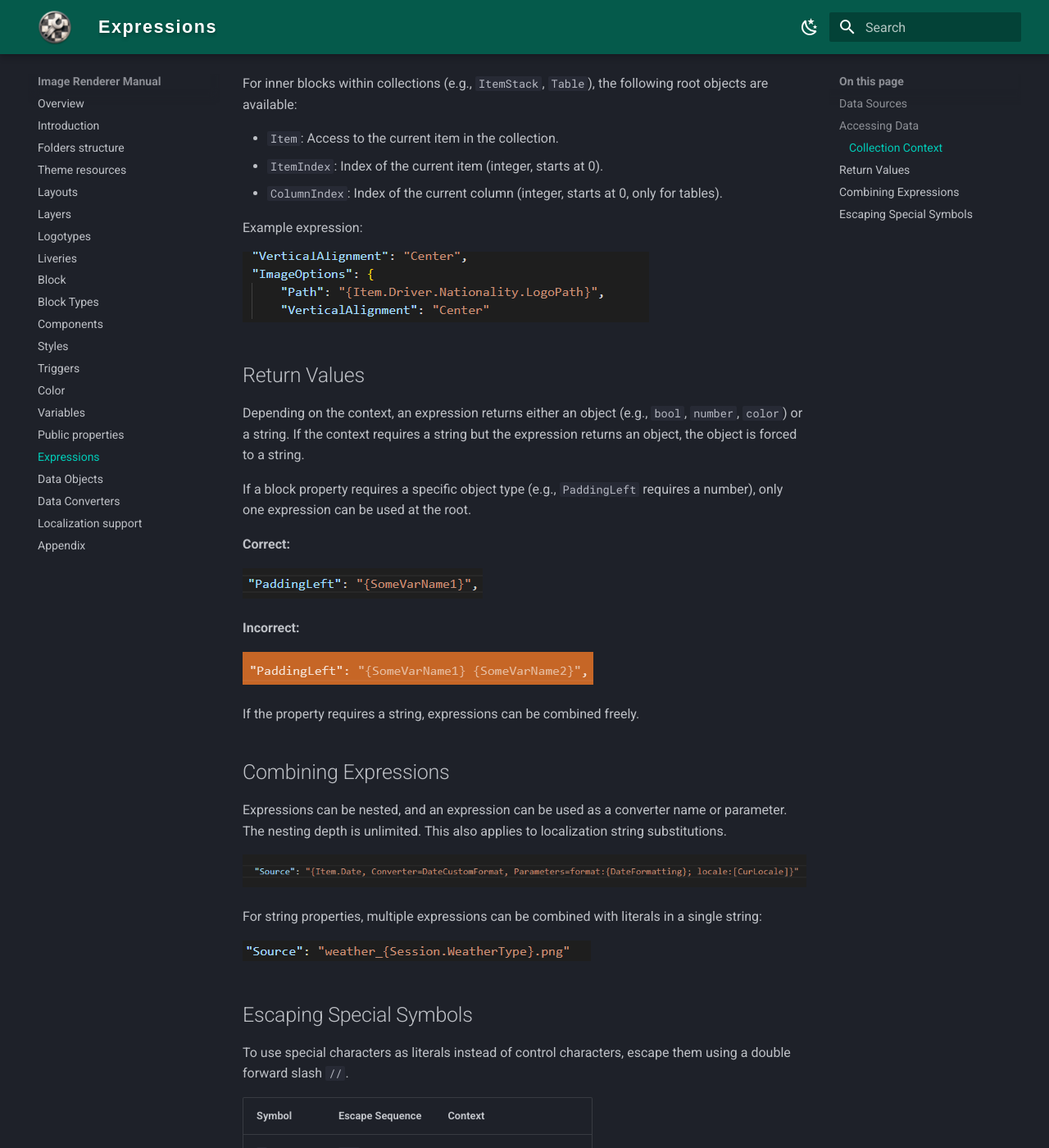
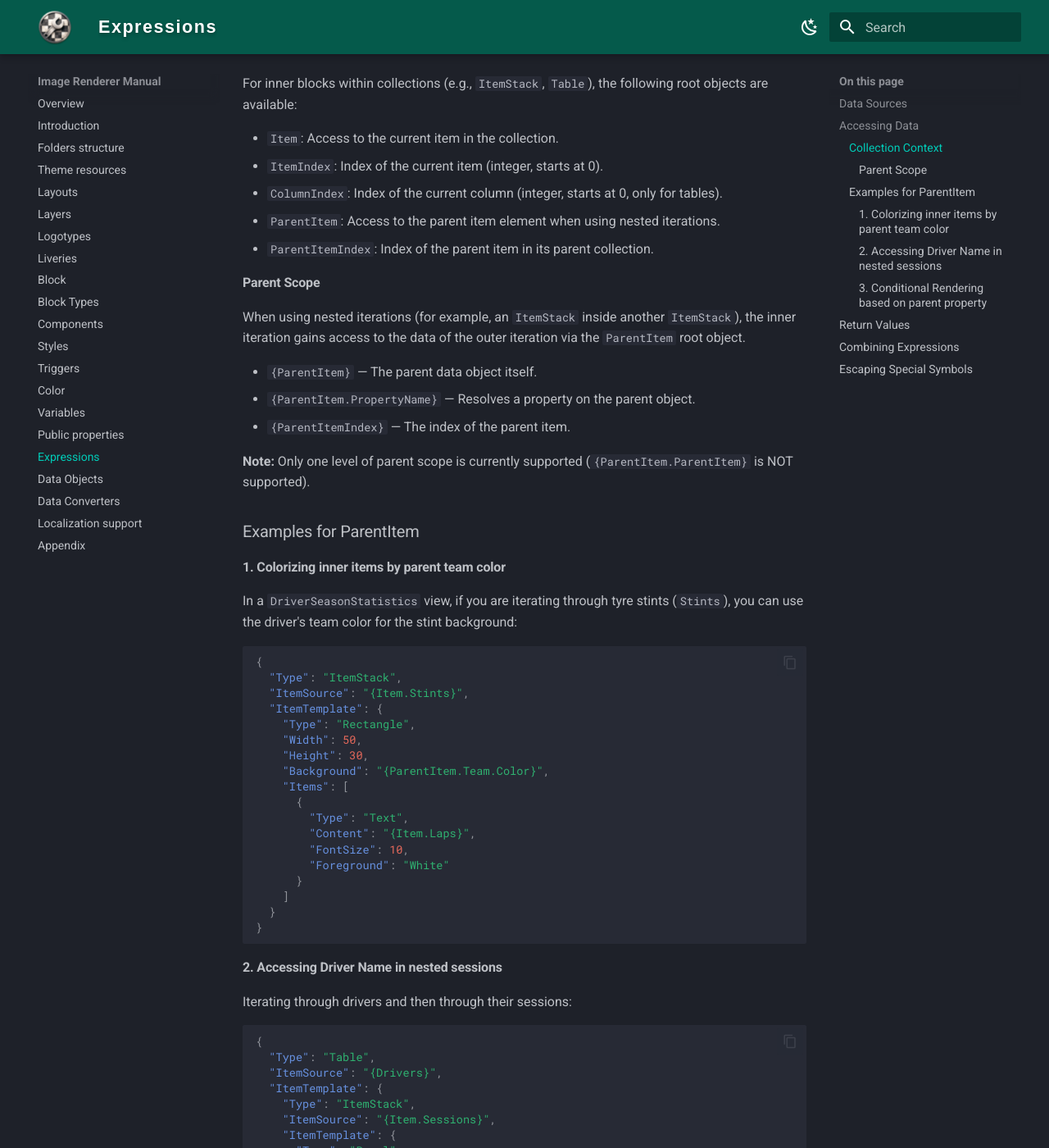
Before and after one commit to vlad-men/RacingLeagueTools_Docs, an MkDocs documentation site: the page built from docs/flex-renderer/manual/expressions.md, in a window 1280 px wide and 1400 px high, scrolled down 974 px. Shown: the whole window at 82% size. Built offline with MkDocs 1.6.1 and Material for MkDocs 9.7.7, drawn with Linux system fonts in a browser that asks for light colours; some of the changed text lies outside the part shown.

Commit message:
added parent item access and examples for nested iterations in expressions documentation

````diff
--- a/docs/flex-renderer/manual/expressions.md
+++ b/docs/flex-renderer/manual/expressions.md
@@ -35,6 +35,88 @@ For inner blocks within collections (e.g., `ItemStack`, `Table`), the following
 - `Item`: Access to the current item in the collection.
 - `ItemIndex`: Index of the current item (integer, starts at 0).
 - `ColumnIndex`: Index of the current column (integer, starts at 0, only for tables).
+- `ParentItem`: Access to the parent item element when using nested iterations.
+- `ParentItemIndex`: Index of the parent item in its parent collection.
+
+#### Parent Scope
+
+When using nested iterations (for example, an `ItemStack` inside another `ItemStack`), the inner iteration gains access to the data of the outer iteration via the `ParentItem` root object.
+
+- `{ParentItem}` — The parent data object itself.
+- `{ParentItem.PropertyName}` — Resolves a property on the parent object.
+- `{ParentItemIndex}` — The index of the parent item.
+
+**Note:** Only one level of parent scope is currently supported (`{ParentItem.ParentItem}` is NOT supported).
+
+### Examples for ParentItem
+
+#### 1. Colorizing inner items by parent team color
+In a `DriverSeasonStatistics` view, if you are iterating through tyre stints (`Stints`), you can use the driver's team color for the stint background:
+
+```json
+{
+  "Type": "ItemStack",
+  "ItemSource": "{Item.Stints}",
+  "ItemTemplate": {
+    "Type": "Rectangle",
+    "Width": 50,
+    "Height": 30,
+    "Background": "{ParentItem.Team.Color}",
+    "Items": [
+      {
+        "Type": "Text",
+        "Content": "{Item.Laps}",
+        "FontSize": 10,
+        "Foreground": "White"
+      }
+    ]
+  }
+}
+```
+
+#### 2. Accessing Driver Name in nested sessions
+Iterating through drivers and then through their sessions:
+
+```json
+{
+  "Type": "Table",
+  "ItemSource": "{Drivers}",
+  "ItemTemplate": {
+    "Type": "ItemStack",
+    "ItemSource": "{Item.Sessions}",
+    "ItemTemplate": {
+      "Type": "Panel",
+      "Items": [
+        {
+          "Type": "Text",
+          "Content": "{ParentItem.Driver.Name} - Session {Item.SessionType}",
+          "Foreground": "{ParentItem.Team.Color}"
+        }
+      ]
+    }
+  }
+}
+```
+
+#### 3. Conditional Rendering based on parent property
+Rendering a block only if the parent's team is known:
+
+```json
+{
+  "Type": "ItemStack",
+  "ItemSource": "{Item.Stints}",
+  "ItemTemplate": {
+    "Type": "Panel",
+    "RenderIf": "{ParentItem.Team.Name != 'Unknown'}",
+    "Items": [
+      {
+        "Type": "Text",
+        "Content": "{Item.Percentage}% on {Item.Tyres}"
+      }
+    ]
+  }
+}
+```
 
 Example expression:
 
````
Also changed, not shown: docs/flex-renderer/manual/block-types-and-block-options.md (+4 -0 lines).
